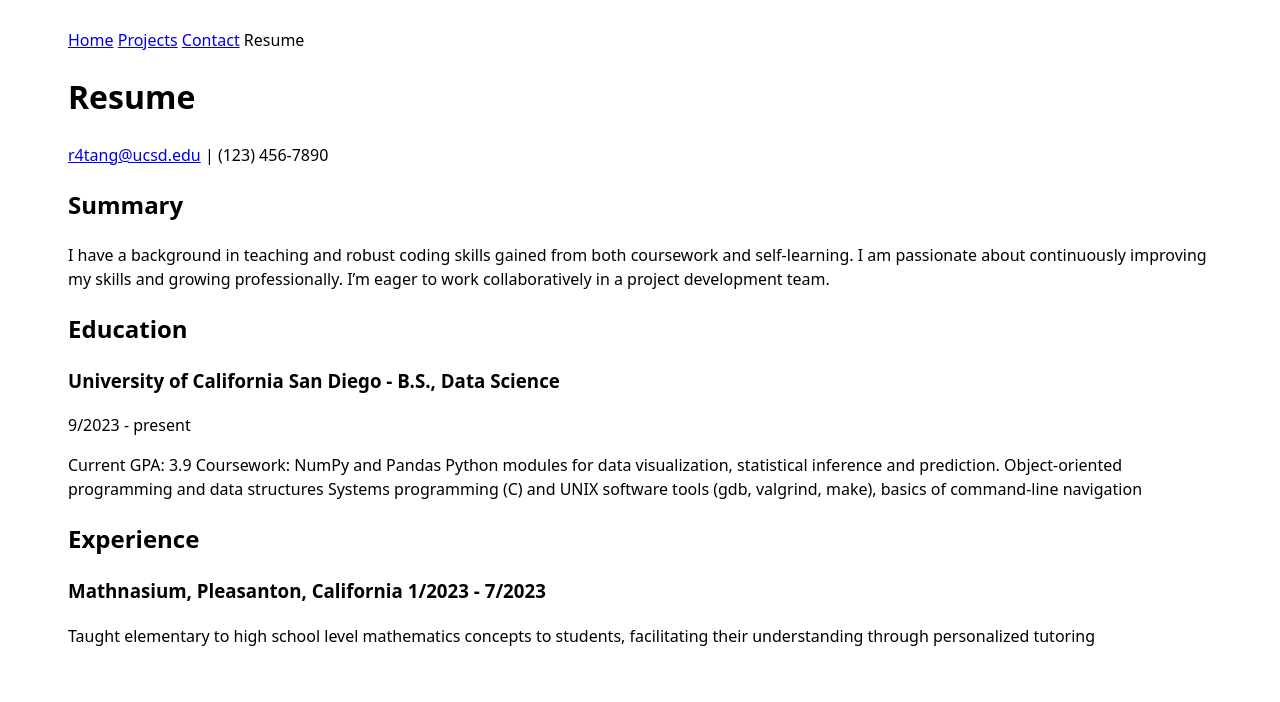
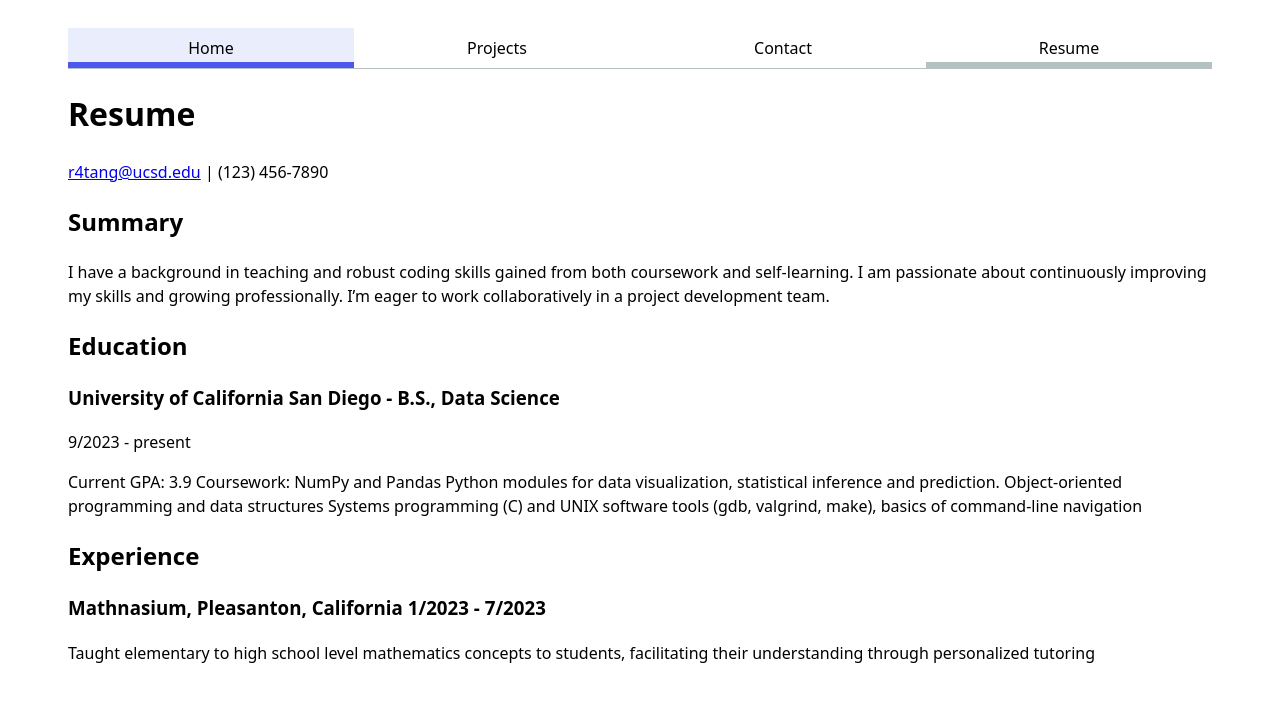
Before and after one commit to r4tangUCSD/portfolio, a plain HTML site: page resume/index.html in a window 1280 px wide. In both pictures the pointer is over the link "Home". Drawn offline with Linux system fonts and the light colour scheme; files that its build step writes are made by us from their sources.

Commit message:
Fixed nav bar

```diff
--- a/resume/index.html
+++ b/resume/index.html
@@ -7,12 +7,14 @@
     <link rel="stylesheet" href="style.css">
 </head>
 <body>
+    <nav>
         <ul>
             <li><a href="/portfolio">Home</a></li>
             <li><a href="/portfolio/projects">Projects</a></li>
             <li><a href="/portfolio/contact">Contact</a></li>
             <li><a class="current">Resume</a></li>
         </ul>
+    </nav>
     <h1>Resume</h1>
     <p><a href="r4tang@ucsd.edu">r4tang@ucsd.edu</a> | (123) 456-7890</p>
     <section>
--- a/style.css
+++ b/style.css
@@ -1,5 +1,6 @@
 html {
-  --color-acent: #4E56F0;
+  --color-accent: #4E56F0;
+  accent-color: var(--color-accent);
 }
 
 body {
@@ -32,6 +33,14 @@ nav a {
   padding: 0.5em;
 }
 
+nav a:hover {
+  border-bottom-width: 0.4em;
+  border-bottom-style: solid;
+  border-bottom-color: var(--color-accent);
+  background-color: oklch(from var(--color-accent) 95% 5% h);
+  padding-bottom: 0.1em;
+}
+
 nav .current {
   border-bottom-width: 0.4em;
   border-bottom-style: solid;
```
Also changed, not shown: contact/index.html (+2 -0 lines), projects/index.html (+2 -0 lines). Lines whose indentation alone changed are shown as unchanged.
